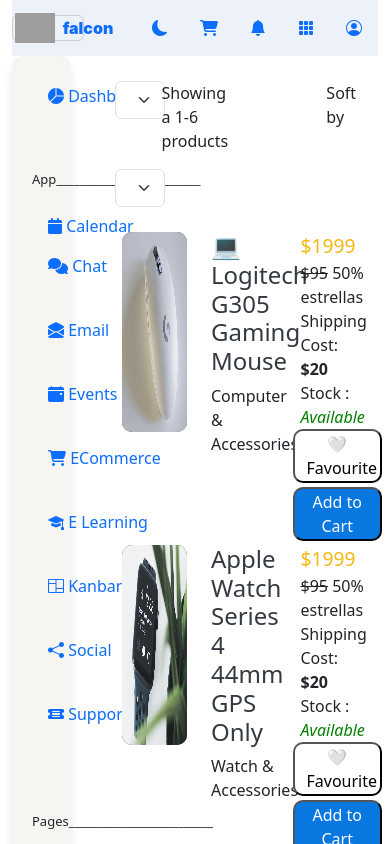
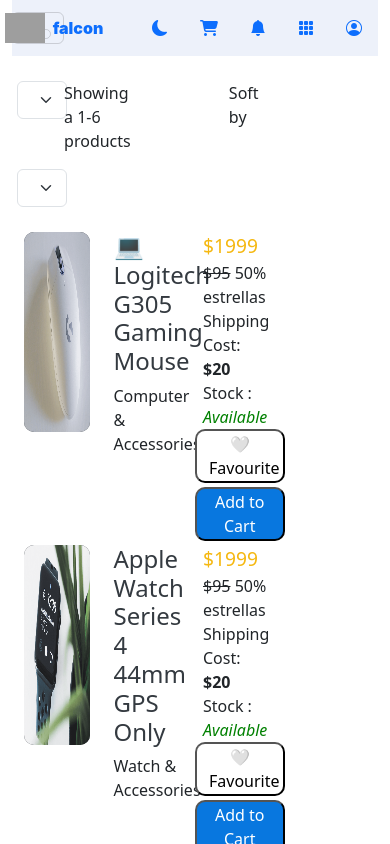
Before and after one commit to dylan-script/ecommerce-website, a plain HTML site: page index.html in a window 390 px wide. Shown: the top 844 px of the page. Drawn offline with nearby package versions, Linux system fonts and the light colour scheme; grey boxes are pictures that could not be loaded.

Commit message:
collapse side bar

```diff
--- a/index.html
+++ b/index.html
@@ -44,11 +44,14 @@ encontrar por google-->
           <nav class="navbar">
             <!-- Toggle Collapse -->
             <div class="toggle-icon-wrapper me-md-3 me-2 d-xl-none navbar-toggler collapsed">
-              <button class="navbar-toggler-humburger-icon btn btn-link d-flex flex-center">
-                <span class="navbar-toggle-icon">
-                  <span class="toggle-line"></span>
-                </span>
-              </button>
+              <button
+              class="navbar-toggler"
+              type="button"
+              data-bs-toggle="collapse"
+              data-bs-target="#side_bar"
+              aria-controls="side_bar"
+              aria-expanded="false"
+              aria-label="Toggle navigation"></button>
             </div>
             <!-- Logo -->
             <a href="" class="text-decoration-none text-left logo">
@@ -99,8 +102,8 @@ encontrar por google-->
             </ul>
           </nav>
 
-          <div class="row">
-            <div class="col-3">
+          <section class="section row">
+            <div class="collapse collapse-horizontal col-3" id="side_bar">
               <!-- Este es el Menu del lado -->
               <div class="main__sidebar">
                 <ul class="nav flex-column">
@@ -427,7 +430,7 @@ encontrar por google-->
                 </div>
               </div>
             </div>
-          </div>
+          </section>
         </div>
       </div>
     </main>
```
